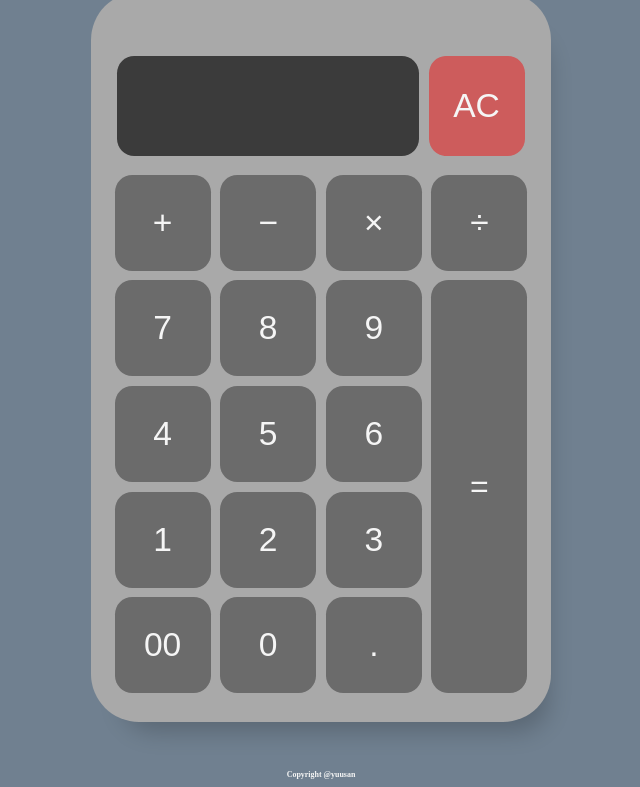
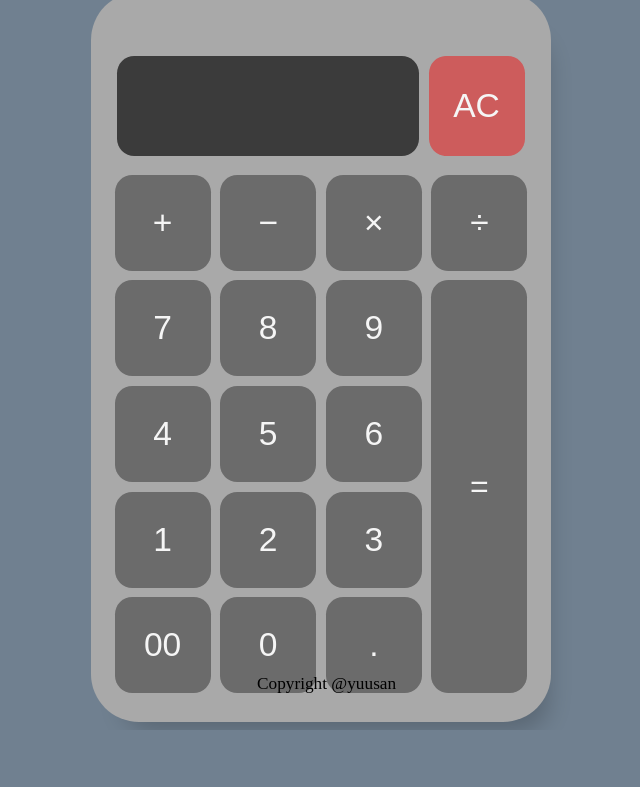
Before and after one commit to yuusan64/Calculator, a plain HTML site: page index.html in a window 1280 px wide. Shown: the part 106-893 px from the top of the page, without its empty margins (319-959 px from the left). After the commit the page ends 836 px from the top, so only its background shows below. Drawn offline with Linux system fonts and the light colour scheme.

Commit message:
removed root font-size and set footer

```diff
--- a/index.html
+++ b/index.html
@@ -53,9 +53,7 @@
      <button class="equalTo", id="right" onclick="equalTo()">=</button>
     </div>
     </div>
-    <div class="footer">
-      <h5>Copyright @yuusan</h5>
-    </div>
+    <div class="footer">Copyright @yuusan</div>
    </div>
 </body>
 </html>
--- a/style.css
+++ b/style.css
@@ -1,7 +1,7 @@
-html{
+/*html{
     font-size:62.5%;
 }
-
+*/
 @font-face {
     font-family:digital-7mono;
     src: url('font/Digital7Mono-Yz9J4.ttf');
@@ -115,6 +115,13 @@ html{
     background-color: slategrey;
 }
 
+.footer{
+    position: fixed;
+    bottom: 0;
+    left: 45vw;
+    font-size: 1.8rem;
+}
+
 
 input::placeholder{
     padding-top:0rem;
```
